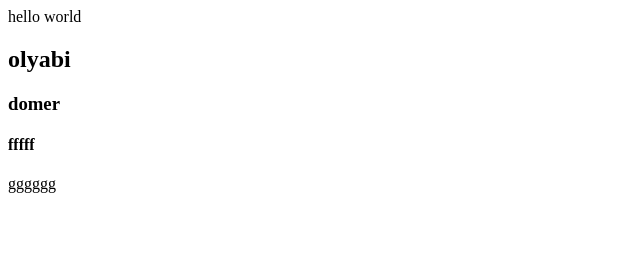
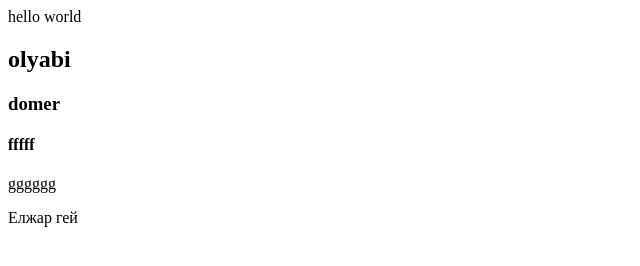
Before and after one commit to F101W/project1, a plain HTML site: page index.html in a window 1280 px wide. Shown: the whole page, without its empty margins (0-640 px from the left). Drawn offline with Linux system fonts and the light colour scheme.

Commit message:
elzhar gay

```diff
--- a/index.html
+++ b/index.html
@@ -13,6 +13,7 @@
 		<h3> domer </h3>
 		<h4> fffff </h4>
 		<h> gggggg </h>
+    <p>Елжар гей</p>
 	</div>
 </body>
 </html>
```
